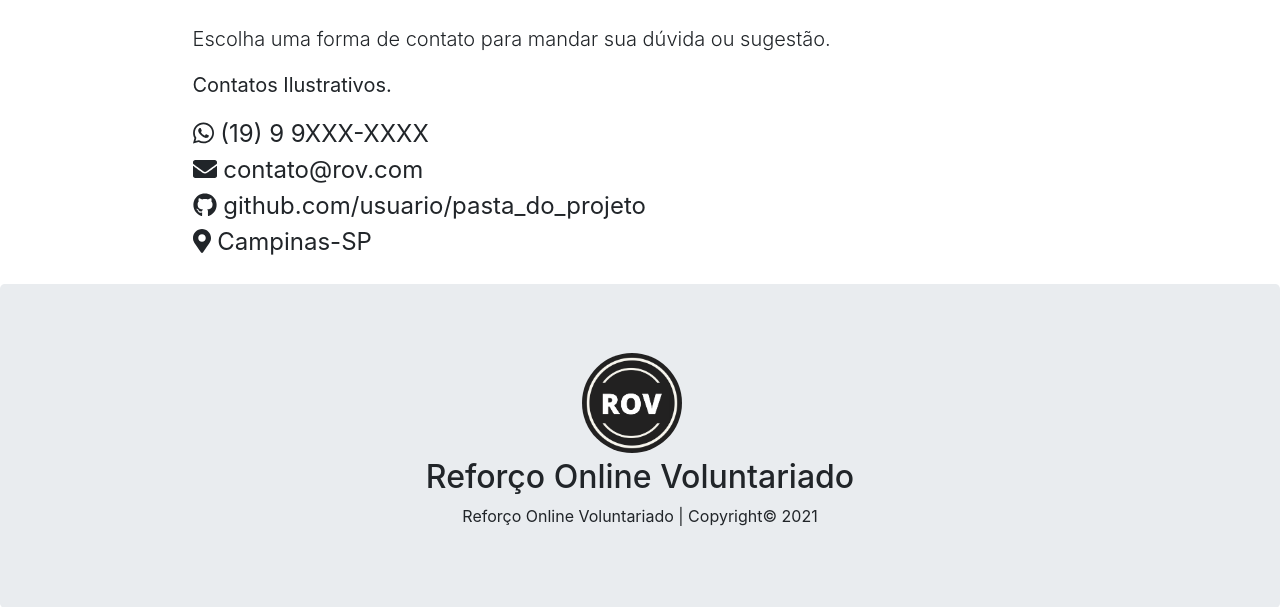
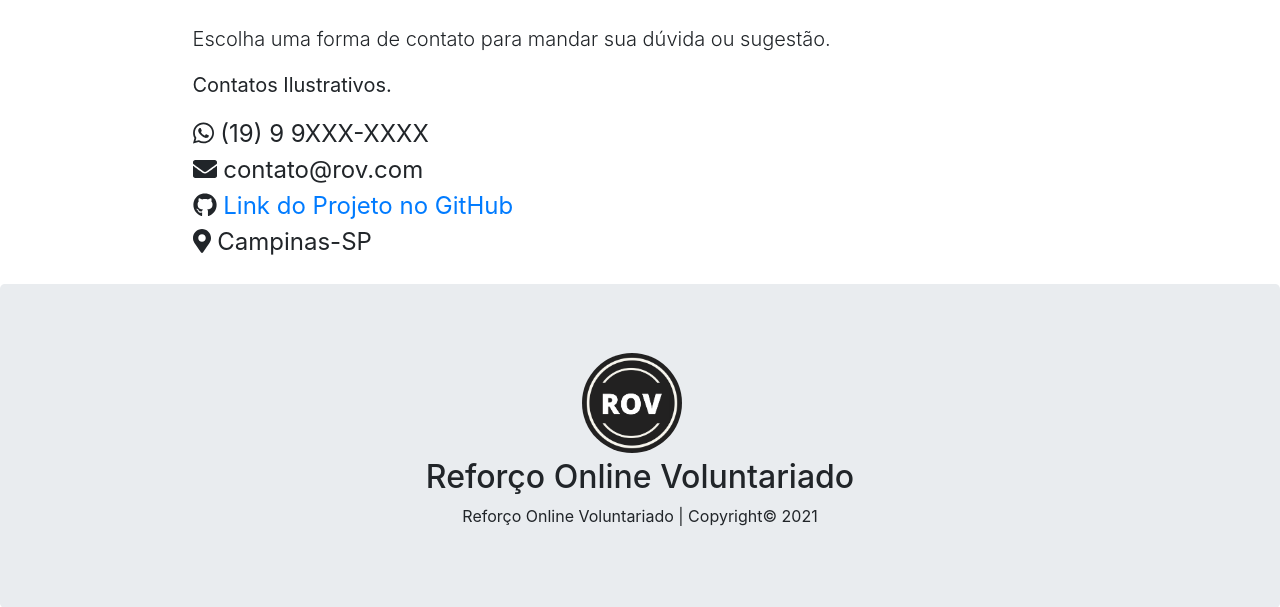
Before and after one commit to eltonrp/projeto-integrador, a Django app: page /contact/ in a window 1280 px wide. Shown: the part 56-663 px from the top of the page. Run offline with Django 3.2, Linux system fonts and the light colour scheme; some libraries are stand-ins or nearby versions.

Commit message:
Atualizando pagina contato

```diff
--- a/pages/templates/pages/contact.html
+++ b/pages/templates/pages/contact.html
@@ -21,7 +21,7 @@
             <i class="fas fa-envelope"></i> contato@rov.com
         </li>
         <li>
-            <i class="fab fa-github"></i> github.com/usuario/pasta_do_projeto
+            <i class="fab fa-github"></i> <a href="https://github.com/eltonrp/projeto-integrador">Link do Projeto no GitHub</a>
         </li>
         <li>
             <i class="fas fa-map-marker-alt"></i> Campinas-SP
```
